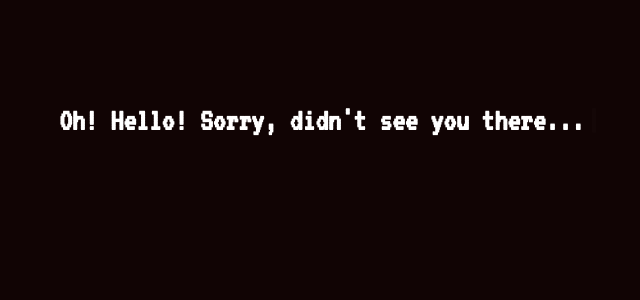
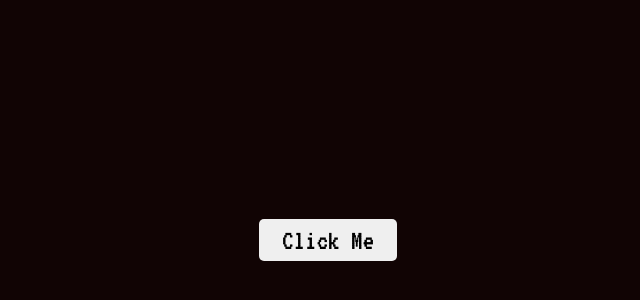
Before and after one commit to pdLeal/portfolioVwn, a React (Vite) app: page / in a window 1280 px wide. Shown: the part 280-580 px from the top of the page, without its empty margins (312-952 px from the left). Built offline with nearby package versions, Linux system fonts and the light colour scheme.

Commit message:
feat: runawaybtn finished

```diff
--- a/src/Global_Style.jsx
+++ b/src/Global_Style.jsx
@@ -19,6 +19,10 @@ const Global_Style = createGlobalStyle`
         font-style: italic;
     }
 
+    button {
+        font-family: inherit;
+    }
+
     :root {
         --bg-color: #110404;
         --typeSpeed: 5s;
--- a/src/components/hello/Hello.jsx
+++ b/src/components/hello/Hello.jsx
@@ -1,14 +1,23 @@
-import React from 'react';
+import React, { useState } from 'react';
 import { useTypewriter, Cursor } from 'react-simple-typewriter';
 import * as S from './Hello_Style';
 
 function Hello() {
-    const [typeEffect] = useTypewriter({
-        words: ['Oh! Hello! Sorry, didn\'t see you there...', 'Just a test to se if it works'],
+    const [typeEffect, helper] = useTypewriter({
+        words: [''], // , '. . .', '. . .', '. . .', 'Oh! Hello! Sorry, hadn\'t seen you there...', 'I suppose you\'re here to see Pedro\'s portfolio, right?', 'I\'ll stay out of your way then, just click the button =)'
         loop: 1,
-        typeSpeed: 100,
-        delaySpeed: 2000
+        typeSpeed: 100
     });
+    const { isDone } = helper;
+
+    const [btnPosition, setBtnPosition] = useState({
+        x: 50,
+        y: 65
+    });
+
+    const random = () => { // Gives a number between 10 and 80
+        return Math.floor(Math.random() * 71) + 10;
+    };
 
     return (
         <S.Container>
@@ -17,6 +26,19 @@ function Hello() {
                 <Cursor />
             </S.H1>
 
+            {isDone && <S.Wrapper
+                $xPosition={btnPosition.x}
+                $yPosition={btnPosition.y}
+                onMouseMove={() => {
+                    setBtnPosition({
+                        x: random(),
+                        y: random()
+                    });
+                }
+                }>
+                <S.Button>Click Me</S.Button>
+            </S.Wrapper>}
+
         </S.Container>
     )
 }
--- a/src/components/hello/Hello_Style.jsx
+++ b/src/components/hello/Hello_Style.jsx
@@ -1,13 +1,42 @@
 import styled from "styled-components";
 
 export const Container = styled.div`
+    font-family: "VT323", monospace;
     display: flex;
     justify-content: center;
     align-items: center;
     height: 100vh;
+
+    position: relative;
 `;
 
 export const H1 = styled.h1`
-    font-family: "VT323", monospace;
     font-size: clamp(1rem, 3vw + 0.5rem, 2rem);
+    `;
+
+export const Button = styled.button`
+    font-size: clamp(0.8rem, 2vw + 0.5rem, 1.8rem);
+    padding: 0.225em 0.8em;
+    cursor: pointer;
+    border: none;
+    border-radius: 5px;
+
+        &:hover {
+            background-color: orangered;
+            color: white;
+        }
 `;
+
+export const Wrapper = styled.div.attrs(props => ({
+    style: {
+      transform: `translate(calc(${props.$xPosition}vw - 50vw), calc(${props.$yPosition}vh - 50vh))`
+    }
+  }))`
+    width: max-content;
+    height: max-content;
+    font-size: clamp(0.8rem, 2vw + 0.5rem, 1.8rem);
+    border: solid 0.8em transparent;
+    transition: transform 150ms ease-out;
+
+    position: absolute;
+  `;
```
